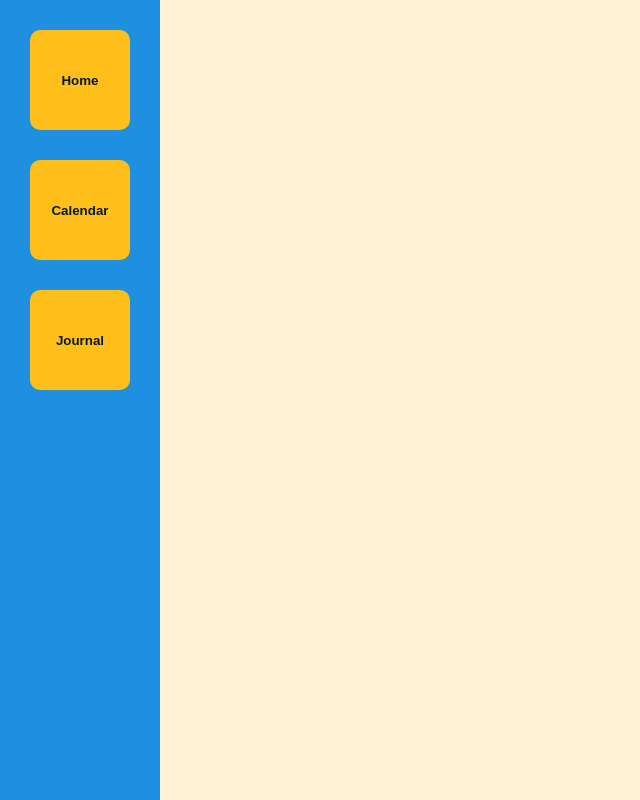
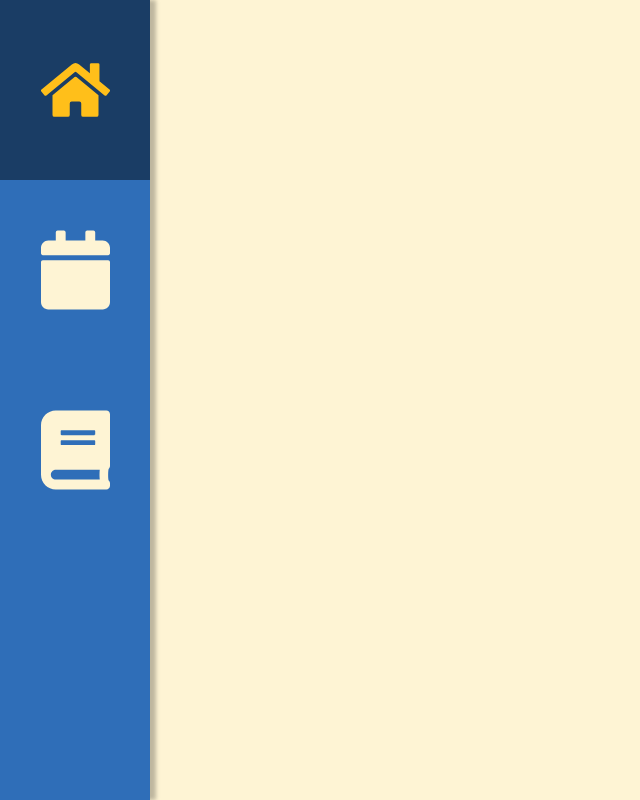
Before and after one commit to dnguyen130/stepahead, a React (Vite) app: page / in a window 1280 px wide. Shown: the whole page, without its empty margins (0-640 px from the left). Built offline with nearby package versions, Linux system fonts and the light colour scheme.

Commit message:
figure out buttons

```diff
--- a/src/components/desktop/navbar/index.tsx
+++ b/src/components/desktop/navbar/index.tsx
@@ -1,6 +1,7 @@
 import { FunctionComponent } from 'react'
 import { useTheme } from '../../../utils/provider'
 import { Button } from '../../shared/button'
+import { FaHome, FaCalendar, FaBook } from 'react-icons/fa'
 
 type NavbarProps = {}
 
@@ -10,9 +11,9 @@ export const Navbar: FunctionComponent<NavbarProps> = ({}) => {
 
   return (
     <nav className={`navbar-cont-${theme}`}>
-      <Button label="Home" />
-      <Button label="Calendar" />
-      <Button label="Journal" />
+      <Button icon={<FaHome size="100%" />} active />
+      <Button icon={<FaCalendar size="100%" />} active={false} />
+      <Button icon={<FaBook size="100%" />} active={false} />
     </nav>
   )
 }
--- a/src/components/shared/button/index.tsx
+++ b/src/components/shared/button/index.tsx
@@ -1,18 +1,32 @@
-import { FunctionComponent } from 'react'
+import { FunctionComponent, useState } from 'react'
 import { useTheme } from '../../../utils/provider'
-import { AiFillHome } from 'react-icons/ai'
 
 type NavbarProps = {
-  label: string
+  icon: JSX.Element
+  active: boolean
 }
 
-export const Button: FunctionComponent<NavbarProps> = ({ label }) => {
+export const Button: FunctionComponent<NavbarProps> = ({ icon, active }) => {
   const { theme } = useTheme()
-  console.log(theme)
+  const [page, setPage] = useState('home')
 
   return (
-    <button className={`button-cont-${theme}`}>
-      <h4>{label}</h4>
+    <button
+      className={
+        active
+          ? `button-cont-${theme} button-active-${theme}`
+          : `button-cont-${theme}`
+      }
+    >
+      <div
+        className={
+          active
+            ? `icon-cont-${theme} icon-active-${theme}`
+            : `icon-cont-${theme}`
+        }
+      >
+        {icon}
+      </div>
     </button>
   )
 }
--- a/src/styles/app.scss
+++ b/src/styles/app.scss
@@ -23,5 +23,13 @@ body {
 }
 
 .container-light {
-  @include container($bg: $bgcolorlight, $txt: $txtcolorlight);
+  @include container($bg: $bglight, $txt: $txtlight);
 }
+
+.button-active-light {
+  background-color: $buttonactivelight;
+}
+
+.icon-active-light {
+  color: $iconactivelight;
+}
--- a/src/styles/components/desktop/navbar.scss
+++ b/src/styles/components/desktop/navbar.scss
@@ -1,5 +1,5 @@
 @mixin navbar-cont($bg, $txt) {
-  width: 100px;
+  width: 150px;
   height: 100vh;
   position: fixed;
   left: 0;
@@ -7,7 +7,7 @@
   display: flex;
   flex-direction: column;
   place-items: center flex-start;
-  padding: 30px;
+  box-shadow: 6px 0px 4px rgba(0, 0, 0, 0.25);
 
   background-color: $bg;
   color: $txt;
@@ -18,5 +18,5 @@
 }
 
 .navbar-cont-light {
-  @include navbar-cont($bg: $strongcolorlight, $txt: $txtcolorlight);
+  @include navbar-cont($bg: $bg2light, $txt: $txtlight);
 }
--- a/src/styles/components/mobile/navbar.scss
+++ b/src/styles/components/mobile/navbar.scss
@@ -13,11 +13,11 @@
 }
 
 .bottomnav-cont-light {
-  @include nav-cont($bg: $strongcolorlight, $txt: $txtcolorlight);
+  @include nav-cont($bg: $bg2light, $txt: $txtlight);
   bottom: 0;
 }
 
 .topnav-cont-light {
-  @include nav-cont($bg: $strongcolorlight, $txt: $txtcolorlight);
+  @include nav-cont($bg: $bg2light, $txt: $txtlight);
   top: 0;
 }
--- a/src/styles/components/shared/button.scss
+++ b/src/styles/components/shared/button.scss
@@ -1,24 +1,33 @@
-@mixin button-cont($bg, $txt) {
+@mixin button-cont($bg) {
   border: none;
   text-decoration: none;
-  border-radius: 10px;
   cursor: pointer;
-  margin-bottom: 30px;
+  width: 100%;
+  display: flex;
+  justify-content: center;
+  align-items: center;
 
   background-color: $bg;
-  color: $txt;
 
   @media (max-width: $tablet) {
-    width: 75px;
     height: 75px;
   }
 
   @media (min-width: $tablet) {
-    width: 100px;
-    height: 100px;
+    height: 180px;
   }
 }
 
+@mixin icon-cont($bg) {
+  color: $bg;
+  width: 50%;
+  height: 100px;
+}
+
 .button-cont-light {
-  @include button-cont($bg: $buttoncolorlight, $txt: $buttontxtlight);
+  @include button-cont($bg: $bg2light);
 }
+
+.icon-cont-light {
+  @include icon-cont($bg: $bglight);
+}
--- a/src/styles/variables/general.scss
+++ b/src/styles/variables/general.scss
@@ -1,9 +1,14 @@
-//Colours
-$bgcolorlight: #fef4d4;
-$txtcolorlight: #051a1f;
-$buttoncolorlight: #ffbf1a;
-$buttontxtlight: #051a1f;
-$strongcolorlight: #1f8fe0;
+//Light colors
+//Main background
+$bglight: #fef4d4;
+//Secondary background
+$bg2light: #2f6eb8;
+//Dark text on light background
+$txtlight: #051a1f;
+//Strong on bg2
+$iconactivelight: #ffbf1a;
+$buttonactivelight: #1a3d65;
+$btnlight: #051a1f;
 
 //Breakpoints
 $mobilelarge: 600px;
```
